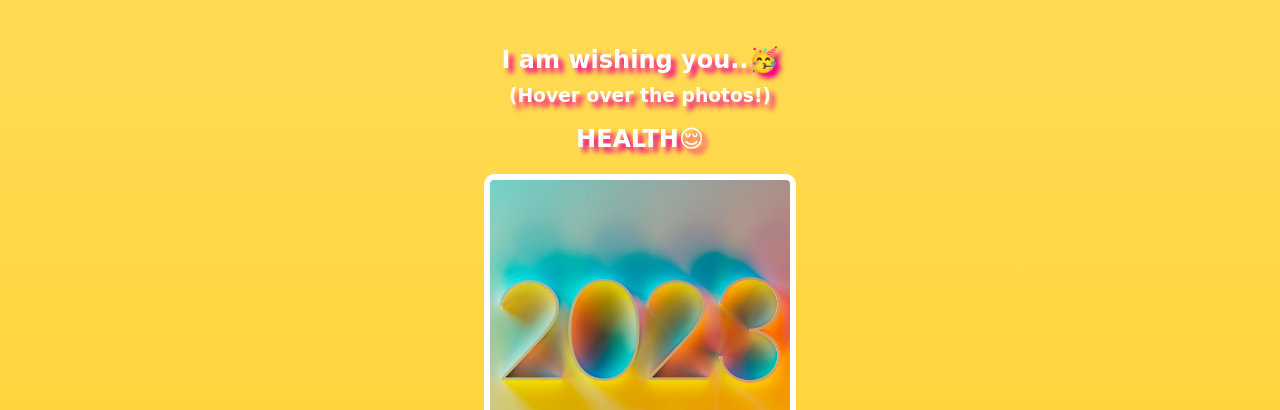
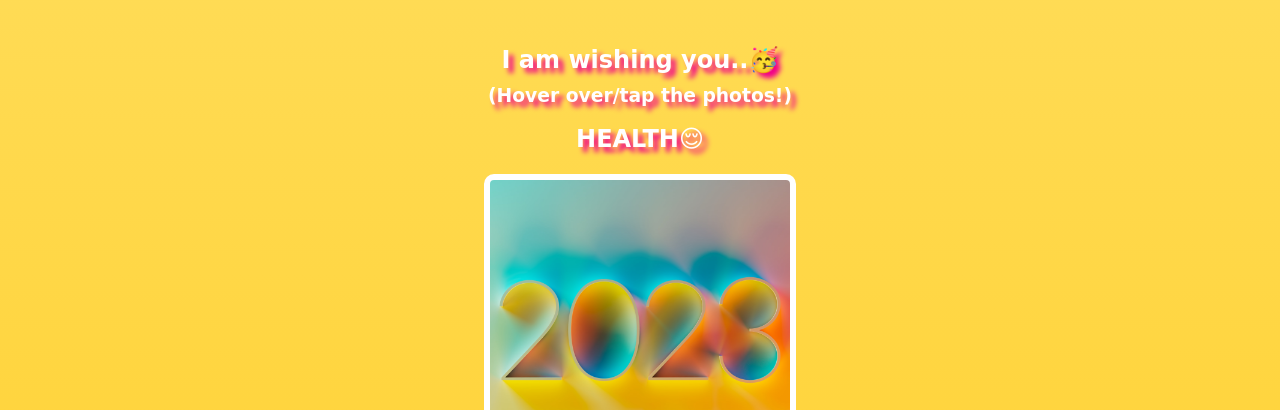
Before and after one commit to kanaenumatalee/new-year, a website built with Vite: page index.html in a window 1280 px wide. Shown: the part 393-803 px from the top of the page. Built offline with nearby package versions, Linux system fonts and the light colour scheme; a web font is replaced by a local one.

Commit message:
Update index.html

```diff
--- a/index.html
+++ b/index.html
@@ -15,7 +15,7 @@
 
         <div class="gift-section">
             <h2 class="gift-title">I am wishing you..🥳</h2>
-            <h3 class="gift-hint">(Hover over the photos!)</h3>
+            <h3 class="gift-hint">(Hover over/tap the photos!)</h3>
             <h2 class="gift-title">HEALTH😌</h2>
             <div class="gift-img" id="gift-img-health"></div>
         </div>
```
